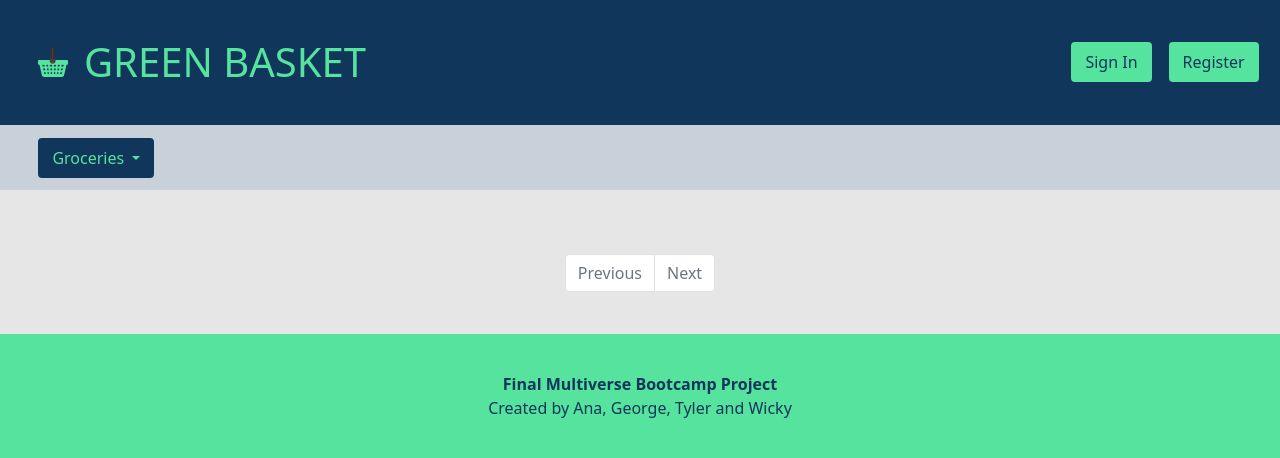
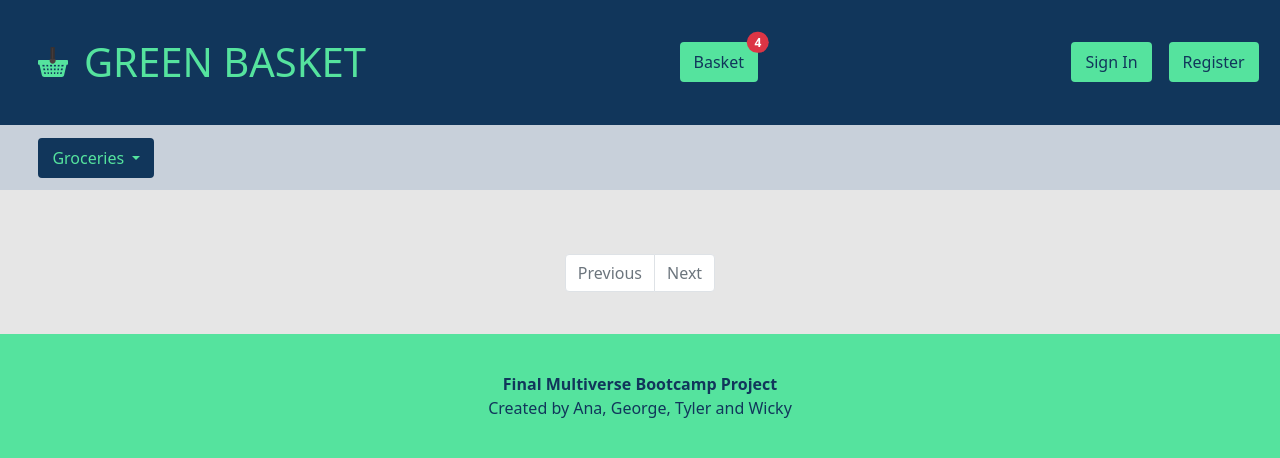
Before and after one commit to georeeve/group13-frontend, a Flask app: page / in a window 1280 px wide. Shown: the top 458 px of the page. Run offline with Flask 2, Linux system fonts and the light colour scheme; data that the repository does not hold is empty.

Commit message:
added components to home - basket/profile/sign out

```diff
--- /dev/null
+++ b/templates/components/header-nosession.html
@@ -0,0 +1,8 @@
+<ul class="header__links__container d-flex align-items-center">
+    <li class="header__links__list">
+        <a class="header__pagelinks__anchor btn" href={{url_for('login.signInLanding')}}>Sign In</a>
+    </li>
+    <li class="header__links__list">
+        <a class="header__pagelinks__anchor btn" href={{url_for('register.registering')}}>Register</a>
+    </li>
+</ul>
--- a/templates/components/header.html
+++ b/templates/components/header.html
@@ -1,23 +1,28 @@
 <header class="header d-flex justify-content-between align-items-center">
-    <div class="header__logo__container d-flex">
-        <img src={{ svg }} alt="green basket logo" class="header__logo">
-          <h1 class="header__title">
-              Green Basket</h1>
-    </div>
-    <!-- if not logged in render this -->
-    <ul class="header__links__container d-flex align-items-center">
-        <li class="header__links__list">
-            <a class="header__pagelinks__anchor btn" href={{url_for('login.signInLanding')}}>Sign In</a>
-        </li>
-        <li class="header__links__list">
-            <a class="header__pagelinks__anchor btn" href={{url_for('register.registering')}}>Register</a>
-        </li>
-    </ul>
+  <div class="header__logo__container d-flex">
+    <img src="{{ svg }}" alt="green basket logo" class="header__logo" />
+    <h1 class="header__title">Green Basket</h1>
+  </div>
 
-    <!-- basket -->
+  <ul class="header__links__container d-flex align-items-center">
+    <li class="header__links__list position-relative">
+      <a class="header__pagelinks__anchor btn" href="#">Basket  <span class="position-absolute top-0 start-100 translate-middle badge rounded-pill bg-danger">
+        4
+        <span class="visually-hidden">items in basket</span>
+      </span>
+      </button></a>
+    </li>
+  </ul>
 
-    <!-- else render this -->
-    <!-- take to profile -->
-    <!-- add log out -->
+  {% if request.cookies.token %}
+  <!-- -->
+  {% include 'components/header-session.html' %}
+  <!--  -->
+  {% else %}
+  <!--  -->
+  {% include 'components/header-nosession.html' %}
+  <!--  -->
+  {% endif %}
 
+  <!-- basket -->
 </header>
```
Also changed, not shown: templates/components/header-session.html (added, +8 -0 lines).
